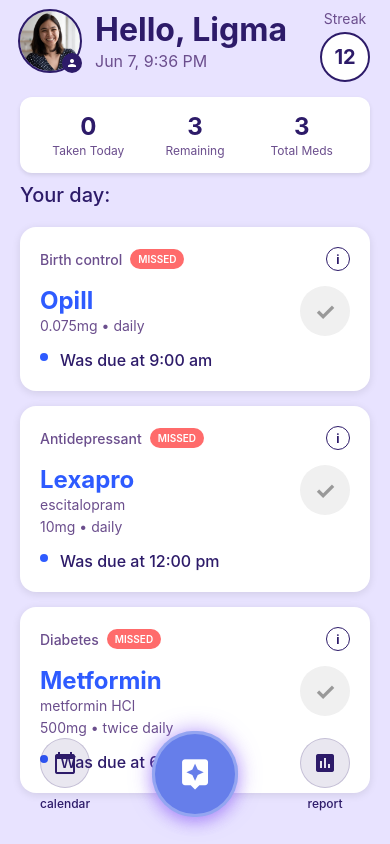
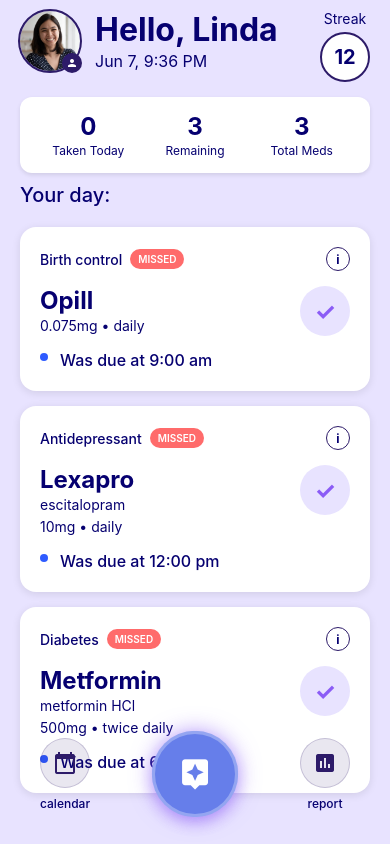
Before and after one commit to lucasaerb/cura, a React Native app: screen / in a window 390 px wide. Built offline with nearby package versions, Linux system fonts and the light colour scheme.

Commit message:
add colors and logo icon

```diff
--- a/AIMenu.js
+++ b/AIMenu.js
@@ -58,7 +58,7 @@
   },
   closeIcon: {
     fontSize: 20,
-    color: 'white',
+    color: '#060070',
     fontWeight: 'bold',
   },
   content: {
@@ -77,7 +77,7 @@
   },
   placeholderText: {
     fontSize: 24,
-    color: 'white',
+    color: '#060070',
     fontWeight: '500',
     textAlign: 'center',
   },
--- a/App.js
+++ b/App.js
@@ -95,7 +95,7 @@
 export default function App() {
   const [medications, setMedications] = useState(initialMedications);
   const [currentTime, setCurrentTime] = useState(new Date());
-  const [userName] = useState('Ligma');
+  const [userName] = useState('Linda');
   const [userStreak, setUserStreak] = useState(12);
   const [userPhoto] = useState(profilePicture);
   const [imageError, setImageError] = useState(false);
@@ -533,13 +533,13 @@
                       <TouchableOpacity
                         style={[
                           medication.taken ? styles.statusButtonCompressed : styles.statusButton,
-                          { backgroundColor: medication.taken ? '#E8F5E8' : '#F0F0F0' }
+                          { backgroundColor: medication.taken ? '#E8F5E8' : '#E8E3FF' }
                         ]}
                         onPress={() => toggleMedicationStatus(medication.id)}
                       >
                         <Text style={[
                           styles.checkmark,
-                          { color: medication.taken ? '#4CAF50' : '#999' }
+                          { color: medication.taken ? '#4CAF50' : '#8B5CF6' }
                         ]}>
                           ✓
                         </Text>
--- a/CalendarPage.js
+++ b/CalendarPage.js
@@ -242,7 +242,7 @@
   title: {
     fontSize: 32,
     fontWeight: 'bold',
-    color: '#2D1B69',
+    color: '#060070',
   },
   closeButton: {
     padding: 8,
@@ -268,7 +268,7 @@
   },
   dateText: {
     fontSize: 16,
-    color: '#2D1B69',
+    color: '#060070',
     fontWeight: '500',
   },
   weekSelector: {
@@ -299,18 +299,18 @@
   dayNumber: {
     fontSize: 16,
     fontWeight: 'bold',
-    color: '#2D1B69',
+    color: '#060070',
     marginBottom: 2,
   },
   dayName: {
     fontSize: 12,
-    color: '#6B4E8D',
+    color: '#060070',
   },
   todayText: {
     color: 'white',
   },
   selectedText: {
-    color: '#2D1B69',
+    color: '#060070',
   },
   medicationsContainer: {
     marginBottom: 30,
@@ -343,12 +343,12 @@
   medicationName: {
     fontSize: 18,
     fontWeight: 'bold',
-    color: '#2D1B69',
+    color: '#060070',
     marginBottom: 4,
   },
   medicationTime: {
     fontSize: 16,
-    color: '#6B4E8D',
+    color: '#060070',
   },
   medicationActions: {
     flexDirection: 'row',
@@ -388,7 +388,7 @@
   historyTitle: {
     fontSize: 20,
     fontWeight: 'bold',
-    color: '#2D1B69',
+    color: '#060070',
     marginBottom: 16,
   },
   historyGrid: {
@@ -402,12 +402,12 @@
   historyDate: {
     fontSize: 16,
     fontWeight: 'bold',
-    color: '#2D1B69',
+    color: '#060070',
     marginBottom: 4,
   },
   historyDayName: {
     fontSize: 12,
-    color: '#6B4E8D',
+    color: '#060070',
     marginBottom: 8,
   },
   adherenceIndicator: {
--- a/ProfilePage.js
+++ b/ProfilePage.js
@@ -124,7 +124,7 @@
               </View>
 
               {/* Timeline Line */}
-              <View style={styles.timelineLine} />
+              <View style={[styles.timelineLine, { height: 44 }]} />
 
               {/* Neurological Appointment */}
               <View style={styles.appointmentItem}>
@@ -166,7 +166,7 @@
   title: {
     fontSize: 28,
     fontWeight: 'bold',
-    color: '#2D1B69',
+    color: '#060070',
   },
   closeButton: {
     padding: 8,
@@ -212,12 +212,12 @@
   infoLabel: {
     fontSize: 18,
     fontWeight: 'bold',
-    color: '#2D1B69',
+    color: '#060070',
     marginBottom: 5,
   },
   infoValue: {
     fontSize: 16,
-    color: '#2D1B69',
+    color: '#060070',
   },
   section: {
     backgroundColor: 'white',
@@ -239,7 +239,7 @@
   sectionTitle: {
     fontSize: 20,
     fontWeight: 'bold',
-    color: '#2D1B69',
+    color: '#060070',
     marginBottom: 16,
   },
   editButton: {
@@ -269,12 +269,12 @@
   },
   prescriptionGeneric: {
     fontSize: 14,
-    color: '#6B4E8D',
+    color: '#060070',
     marginBottom: 4,
   },
   prescriptionCategory: {
     fontSize: 16,
-    color: '#2D1B69',
+    color: '#060070',
   },
   expandButton: {
     alignItems: 'center',
@@ -309,12 +309,12 @@
   },
   deviceName: {
     fontSize: 16,
-    color: '#2D1B69',
+    color: '#060070',
     textAlign: 'center',
   },
   deviceNameItalic: {
     fontSize: 16,
-    color: '#2D1B69',
+    color: '#060070',
     textAlign: 'center',
     fontStyle: 'italic',
   },
@@ -339,7 +339,7 @@
     position: 'absolute',
     left: 5,
     top: 32,
-    bottom: 32,
+    bottom: 20,
     width: 2,
     backgroundColor: '#2D1B69',
     zIndex: 1,
@@ -361,12 +361,12 @@
   appointmentType: {
     fontSize: 18,
     fontWeight: 'bold',
-    color: '#2D1B69',
+    color: '#060070',
     marginBottom: 4,
   },
   appointmentTime: {
     fontSize: 16,
-    color: '#2D1B69',
+    color: '#060070',
     fontStyle: 'italic',
   },
   bottomSpacing: {
--- a/ReportPage.js
+++ b/ReportPage.js
@@ -1,4 +1,4 @@
-import React, { useState } from 'react';
+import React, { useState, useRef } from 'react';
 import {
   View,
   Text,
@@ -6,7 +6,8 @@
   StatusBar,
   ScrollView,
   TouchableOpacity,
-  Dimensions
+  Dimensions,
+  Modal
 } from 'react-native';
 import Icon from 'react-native-vector-icons/MaterialIcons';
 import { SafeAreaProvider } from 'react-native-safe-area-context';
@@ -15,6 +16,9 @@
 
 export default function ReportPage({ onClose }) {
   const [selectedPeriod, setSelectedPeriod] = useState('month');
+  const [dropdownVisible, setDropdownVisible] = useState(false);
+  const [dropdownPos, setDropdownPos] = useState({ x: 0, y: 0, width: 0, height: 0 });
+  const dropdownButtonRef = useRef(null);
 
   const timePeriods = [
     { id: 'week', label: 'week' },
@@ -42,29 +46,62 @@
 
         <ScrollView style={styles.content} showsVerticalScrollIndicator={false}>
 
-          {/* Time Period Selector */}
-          <View style={styles.periodSection}>
-            <Text style={styles.viewLabel}>view:</Text>
-            <View style={styles.periodTabs}>
+          {/* Time Period Dropdown Selector */}
+          <View style={{ flexDirection: 'row', alignItems: 'center', marginBottom: 20, justifyContent: 'flex-end' }}>
+            <TouchableOpacity
+              ref={dropdownButtonRef}
+              style={styles.dropdownTextButton}
+              onPress={() => {
+                if (dropdownButtonRef.current) {
+                  dropdownButtonRef.current.measure((fx, fy, width, height, px, py) => {
+                    setDropdownPos({ x: px, y: py, width, height });
+                    setDropdownVisible(true);
+                  });
+                } else {
+                  setDropdownVisible(true);
+                }
+              }}
+              activeOpacity={0.7}
+            >
+              <Text style={styles.dropdownTextButtonText}>
+                time period
+              </Text>
+              <Icon name="expand-more" size={24} color="#2D1B69" style={{ marginLeft: 2, marginTop: 2 }} />
+            </TouchableOpacity>
+          </View>
+          {/* Dropdown Modal */}
+          <Modal
+            visible={dropdownVisible}
+            transparent
+            animationType="fade"
+            onRequestClose={() => setDropdownVisible(false)}
+          >
+            <TouchableOpacity
+              style={styles.dropdownOverlay}
+              activeOpacity={1}
+              onPressOut={() => setDropdownVisible(false)}
+            >
+              <View style={[styles.dropdownMenu, { position: 'absolute', top: dropdownPos.y + dropdownPos.height, left: dropdownPos.x, minWidth: dropdownPos.width }] }>
                 {timePeriods.map(period => (
                   <TouchableOpacity
                     key={period.id}
-                  style={[
-                    styles.periodTab,
-                    selectedPeriod === period.id && styles.selectedTab
-                  ]}
-                  onPress={() => setSelectedPeriod(period.id)}
+                    style={styles.dropdownItem}
+                    onPress={() => {
+                      setSelectedPeriod(period.id);
+                      setDropdownVisible(false);
+                    }}
                   >
                     <Text style={[
-                    styles.periodTabText,
-                    selectedPeriod === period.id && styles.selectedTabText
+                      styles.dropdownItemText,
+                      selectedPeriod === period.id && styles.selectedDropdownItemText
                     ]}>
                       {period.label}
                     </Text>
                   </TouchableOpacity>
                 ))}
               </View>
-          </View>
+            </TouchableOpacity>
+          </Modal>
 
           {/* Key Insights Section */}
           <View style={styles.section}>
@@ -204,7 +241,7 @@
   title: {
     fontSize: 28,
     fontWeight: 'bold',
-    color: '#2D1B69',
+    color: '#060070',
   },
   closeButton: {
     padding: 8,
@@ -213,39 +250,48 @@
     flex: 1,
     paddingHorizontal: 20,
   },
-  periodSection: {
-    flexDirection: 'row',
-    alignItems: 'center',
-    marginBottom: 20,
-  },
   viewLabel: {
     fontSize: 16,
-    color: '#2D1B69',
+    color: '#060070',
     marginRight: 12,
     fontWeight: '500',
   },
-  periodTabs: {
+  dropdownTextButton: {
     flexDirection: 'row',
-    gap: 8,
+    alignItems: 'center',
+    backgroundColor: 'transparent',
+    borderWidth: 0,
+    padding: 0,
+    margin: 0,
   },
-  periodTab: {
-    paddingHorizontal: 16,
-    paddingVertical: 8,
-    borderRadius: 20,
+  dropdownTextButtonText: {
+    fontSize: 20,
+    color: '#060070',
+    fontStyle: 'italic',
+    fontWeight: '400',
+    marginRight: 2,
+  },
+  dropdownOverlay: {
+    flex: 1,
+    backgroundColor: 'rgba(0, 0, 0, 0.5)',
+  },
+  dropdownMenu: {
     backgroundColor: 'white',
+    borderRadius: 16,
+    padding: 16,
   },
-  selectedTab: {
-    backgroundColor: '#A5B4FC',
+  dropdownItem: {
+    padding: 12,
+    borderBottomWidth: 1,
+    borderBottomColor: '#E8E3FF',
   },
-  periodTabText: {
+  dropdownItemText: {
     fontSize: 16,
-    color: '#2D1B69',
-    fontWeight: '500',
+    color: '#060070',
   },
-  selectedTabText: {
-    color: '#2D1B69',
-    fontWeight: '600',
-    fontStyle: 'italic',
+  selectedDropdownItemText: {
+    fontWeight: 'bold',
+    color: '#060070',
   },
   section: {
     backgroundColor: 'white',
@@ -261,7 +307,7 @@
   sectionTitle: {
     fontSize: 20,
     fontWeight: 'bold',
-    color: '#2D1B69',
+    color: '#060070',
     marginBottom: 16,
   },
   insightItem: {
@@ -271,27 +317,27 @@
   },
   insightBullet: {
     fontSize: 16,
-    color: '#2D1B69',
+    color: '#060070',
     marginRight: 8,
     marginTop: 2,
   },
   insightText: {
     fontSize: 16,
-    color: '#2D1B69',
+    color: '#060070',
     lineHeight: 22,
     flex: 1,
   },
   medicationName: {
     fontWeight: 'bold',
-    color: '#2D1B69',
+    color: '#060070',
   },
   improvedText: {
     fontWeight: 'bold',
-    color: '#2D1B69',
+    color: '#060070',
   },
   noTrendsText: {
     fontWeight: 'bold',
-    color: '#2D1B69',
+    color: '#060070',
   },
   medicationCard: {
     marginBottom: 12,
@@ -299,7 +345,7 @@
   medicationHeader: {
     fontSize: 18,
     fontWeight: 'bold',
-    color: '#2D1B69',
+    color: '#060070',
     marginBottom: 8,
   },
   medicationItem: {
@@ -309,13 +355,13 @@
   },
   medicationBullet: {
     fontSize: 16,
-    color: '#2D1B69',
+    color: '#060070',
     marginRight: 8,
     marginTop: 2,
   },
   medicationText: {
     fontSize: 16,
-    color: '#2D1B69',
+    color: '#060070',
     lineHeight: 22,
     flex: 1,
   },
@@ -334,19 +380,19 @@
   },
   symptomBullet: {
     fontSize: 16,
-    color: '#2D1B69',
+    color: '#060070',
     marginRight: 8,
     marginTop: 2,
   },
   symptomText: {
     fontSize: 16,
-    color: '#2D1B69',
+    color: '#060070',
     lineHeight: 22,
     flex: 1,
   },
   symptomLabel: {
     fontWeight: 'bold',
-    color: '#2D1B69',
+    color: '#060070',
   },
   recommendationItem: {
     flexDirection: 'row',
@@ -355,19 +401,19 @@
   },
   recommendationBullet: {
     fontSize: 16,
-    color: '#2D1B69',
+    color: '#060070',
     marginRight: 8,
     marginTop: 2,
   },
   recommendationText: {
     fontSize: 16,
-    color: '#2D1B69',
+    color: '#060070',
     lineHeight: 22,
     flex: 1,
   },
   recommendationLabel: {
     fontWeight: 'bold',
-    color: '#2D1B69',
+    color: '#060070',
   },
   bottomSpacing: {
     height: 40,
--- a/styles.js
+++ b/styles.js
@@ -75,19 +75,19 @@
   greeting: {
     fontSize: 32,
     fontWeight: 'bold',
-    color: '#2D1B69',
+    color: '#060070',
     marginBottom: 2,
   },
   dateTime: {
     fontSize: 16,
-    color: '#6B4E8D',
+    color: '#060070',
   },
   streakContainer: {
     alignItems: 'center',
   },
   streakLabel: {
     fontSize: 14,
-    color: '#6B4E8D',
+    color: '#060070',
     marginBottom: 5,
   },
   streakCircle: {
@@ -103,7 +103,7 @@
   streakNumber: {
     fontSize: 20,
     fontWeight: 'bold',
-    color: '#2D1B69',
+    color: '#060070',
   },
   statsBar: {
     flexDirection: 'row',
@@ -125,11 +125,11 @@
   statNumber: {
     fontSize: 24,
     fontWeight: 'bold',
-    color: '#2D1B69',
+    color: '#060070',
   },
   statLabel: {
     fontSize: 12,
-    color: '#6B4E8D',
+    color: '#060070',
     marginTop: 2,
   },
   scrollContainer: {
@@ -148,7 +148,7 @@
   },
   sectionTitle: {
     fontSize: 20,
-    color: '#2D1B69',
+    color: '#060070',
     fontWeight: '500',
   },
   medicationCard: {
@@ -194,12 +194,12 @@
   },
   categoryText: {
     fontSize: 14,
-    color: '#6B4E8D',
+    color: '#060070',
     fontWeight: '500',
   },
   categoryTextOverdue: {
     fontSize: 14,
-    color: '#6B4E8D',
+    color: '#060070',
     fontWeight: '500',
   },
   overdueNotification: {
@@ -233,7 +233,7 @@
   },
   infoIcon: {
     fontSize: 12,
-    color: '#2D1B69',
+    color: '#060070',
     fontWeight: 'bold',
   },
   medicationContent: {
@@ -251,29 +251,29 @@
   medicationName: {
     fontSize: 24,
     fontWeight: 'bold',
-    color: '#2E5BFF',
+    color: '#060070',
     marginBottom: 2,
   },
   medicationNameOverdue: {
     fontSize: 24,
     fontWeight: 'bold',
-    color: '#2E5BFF',
+    color: '#060070',
     marginBottom: 2,
   },
   medicationNameCompressed: {
     fontSize: 16,
     fontWeight: '500',
-    color: '#6B4E8D',
+    color: '#060070',
     lineHeight: 20,
   },
   genericName: {
     fontSize: 14,
-    color: '#6B4E8D',
+    color: '#060070',
     marginBottom: 5,
   },
   dosageText: {
     fontSize: 14,
-    color: '#6B4E8D',
+    color: '#060070',
     marginBottom: 10,
   },
   timeline: {
@@ -299,13 +299,13 @@
   },
   statusText: {
     fontSize: 16,
-    color: '#2D1B69',
+    color: '#060070',
     fontWeight: '500',
     lineHeight: 22,
   },
   statusTextOverdue: {
     fontSize: 16,
-    color: '#2D1B69',
+    color: '#060070',
     fontWeight: '500',
     lineHeight: 22,
   },
@@ -314,7 +314,7 @@
   },
   nextIntakeText: {
     fontSize: 16,
-    color: '#2D1B69',
+    color: '#060070',
     fontWeight: '500',
     marginTop: 8,
     lineHeight: 22,
@@ -403,12 +403,12 @@
   detailsTitle: {
     fontSize: 24,
     fontWeight: 'bold',
-    color: '#2D1B69',
+    color: '#060070',
     marginBottom: 5,
   },
   detailsSubtitle: {
     fontSize: 16,
-    color: '#6B4E8D',
+    color: '#060070',
     marginBottom: 20,
   },
   detailsContent: {
@@ -416,7 +416,7 @@
   },
   detailItem: {
     fontSize: 16,
-    color: '#2D1B69',
+    color: '#060070',
     marginBottom: 10,
     lineHeight: 24,
   },
@@ -427,7 +427,7 @@
     alignItems: 'center',
   },
   closeButtonText: {
-    color: 'white',
+    color: '#060070',
     fontWeight: 'bold',
     fontSize: 16,
   },
@@ -464,7 +464,7 @@
   },
   buttonLabel: {
     fontSize: 12,
-    color: '#2D1B69',
+    color: '#060070',
     fontWeight: '500',
   },
   calendarIcon: {
```
Also changed, not shown: assets/favicon.png. Lines whose indentation alone changed are shown as unchanged.
